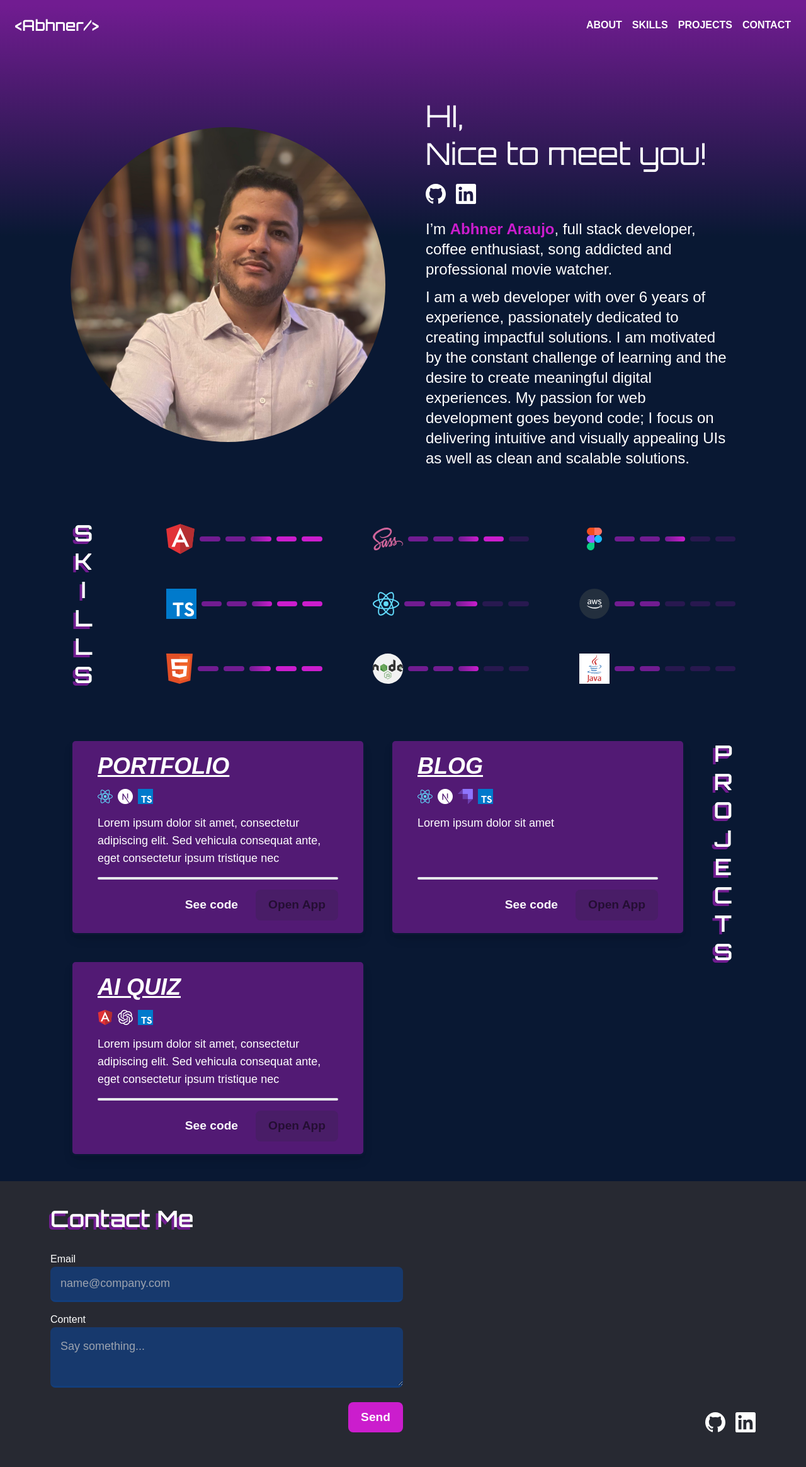
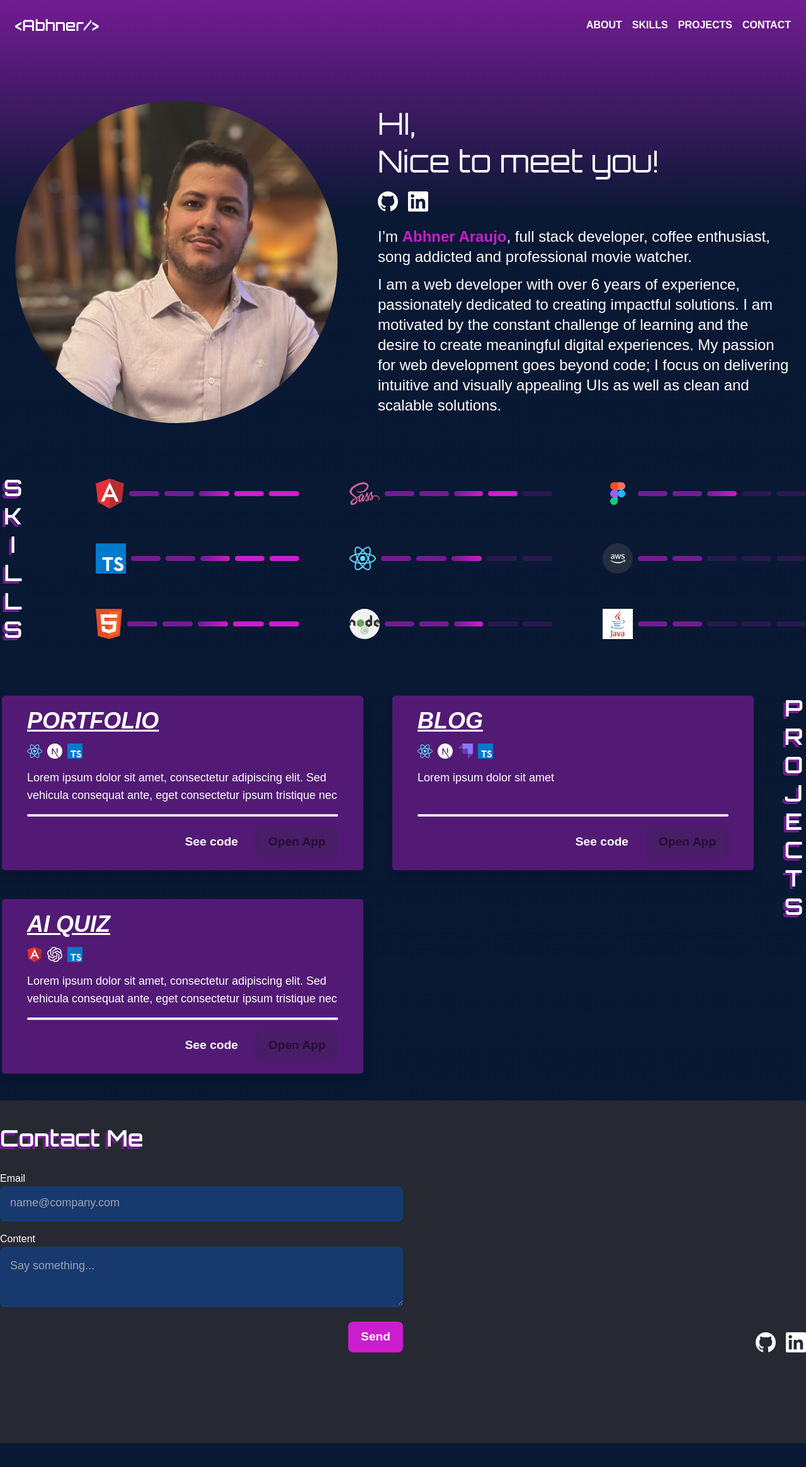
Before and after one commit to abhnerAraujo/portfolio-next, a Next.js app: page / in a window 1280 px wide. Shown: the top 2330 px of the page at 63% size. After the commit the page ends 2292 px from the top, so only its background shows below. Built offline with nearby package versions, Linux system fonts and the light colour scheme; a web font is replaced by a local one.

Commit message:
style: page layout

```diff
--- a/src/app/components/footer/index.tsx
+++ b/src/app/components/footer/index.tsx
@@ -18,7 +18,7 @@ export function Footer() {
   useEffect(() => {}, [isSubmitting, stateMessage]);
 
   return (
-    <>
+    <div className="flex flex-col gap-8 lg:max-w-screen-xl w-full lg:m-auto">
       <h2 id="contact" className={heading2Class}>
         Contact Me
       </h2>
@@ -72,6 +72,6 @@ export function Footer() {
           <Social />
         </div>
       </div>
-    </>
+    </div>
   );
 }
--- a/src/app/layout.tsx
+++ b/src/app/layout.tsx
@@ -20,7 +20,7 @@ export default function RootLayout({
     <html lang="en">
       <body className={chivo.className}>
         {children}
-        <footer className="flex flex-col p-10 lg:pr-20 lg:pl-20 gap-8 pb-36">
+        <footer className="pt-10 pb-36">
           <Footer />
         </footer>
       </body>
--- a/src/app/page.tsx
+++ b/src/app/page.tsx
@@ -20,7 +20,7 @@ export default function Home() {
   return (
     <main className={`${baseClass} ${desktopClass}`}>
       <AboutSection />
-      <div className="flex flex-col gap-10 lg:pr-28 lg:pl-28">
+      <div className="flex flex-col gap-10 lg:max-w-screen-xl lg:m-auto">
         <SkillsSection />
         <ProjectsSection />
       </div>
@@ -59,9 +59,10 @@ function SkillsSection() {
 }
 
 function AboutSection() {
-  const aboutSectionDesktop = "lg:flex-row lg:gap-16 lg:pr-28 lg:pl-28";
+  const aboutSectionDesktop =
+    "lg:flex-row lg:gap-16 lg:max-w-screen-xl lg:m-auto";
   const aboutSectionBase =
-    "flex flex-col items-center lg:flex-row gap-10 pr-6 pl-6";
+    "flex flex-col items-center lg:flex-row gap-10 pr-6 pl-6 w-full";
   const highlightClass = "highlight text-center " + chivoBold.className;
   const heading1Class =
     "text-5xl mb-3 text-center lg:text-start " + orbitronRegular.className;
```
Also changed, not shown: src/app/page.scss (line endings or trailing spaces).
